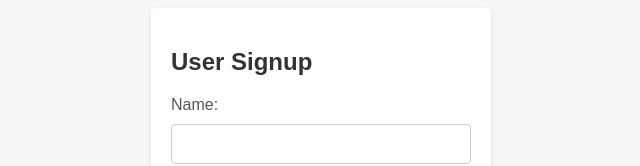
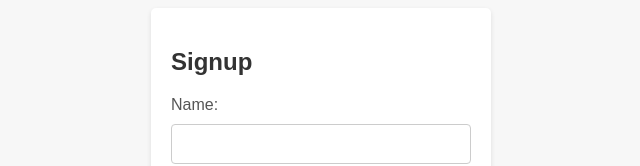
Before and after one commit to fa19-bcs-034-laibakanwal/taskaws, a plain HTML site: page index.html in a window 1280 px wide. Shown: the top 166 px of the page, without its empty margins (319-959 px from the left). Drawn offline with Linux system fonts and the light colour scheme.

Commit message:
Update index.html

```diff
--- a/index.html
+++ b/index.html
@@ -58,7 +58,7 @@
 
   <form action="/signup" method="post">
     <div>
-      <h2>User Signup</h2>
+      <h2>Signup</h2>
       <label for="name">Name:</label>
       <input type="text" id="name" name="name" required>
     </div>
```
